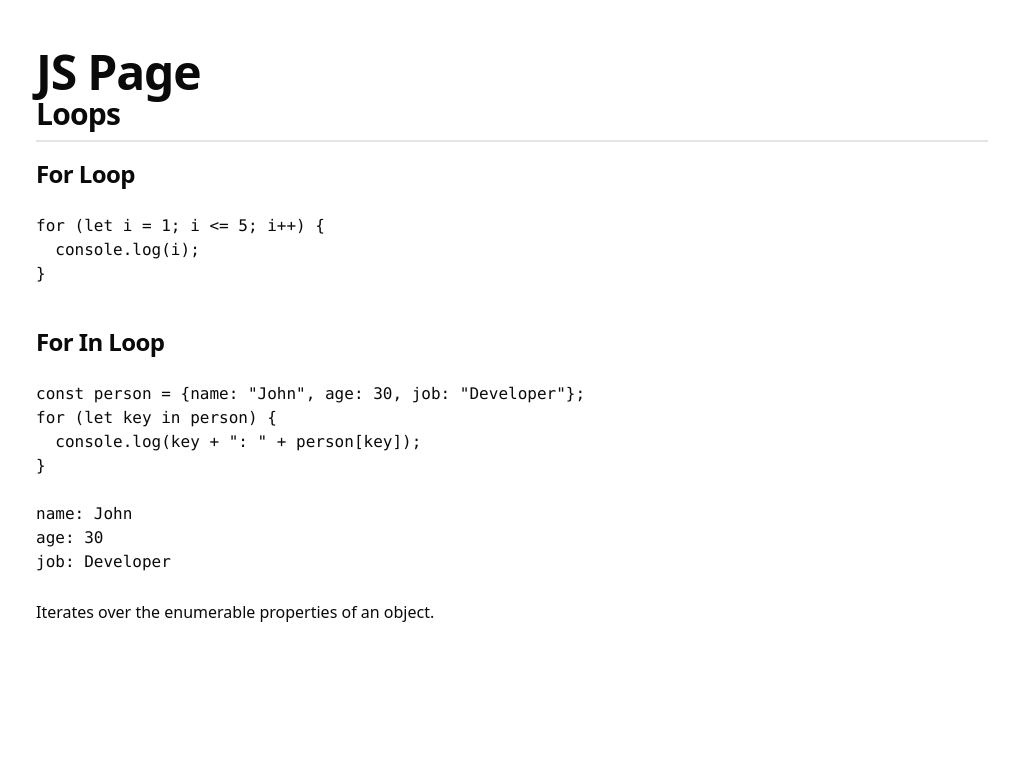
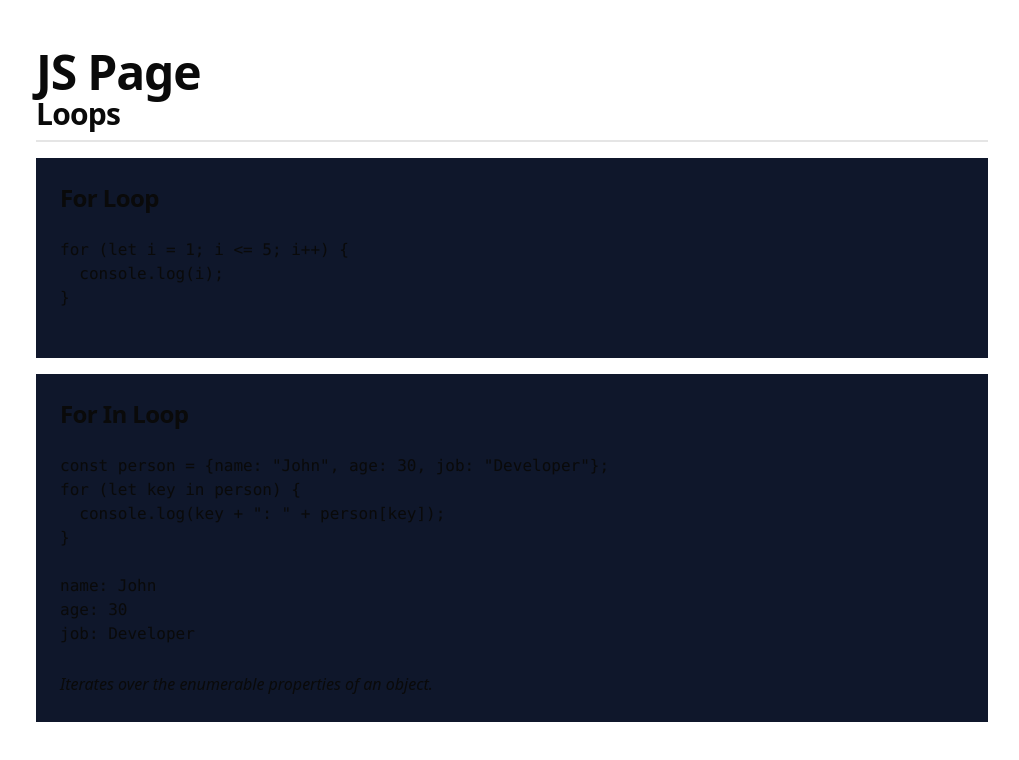
Before and after one commit to Dillonzellis/review-25, a Next.js app: page /js in a window 1280 px wide. Shown: the top 760 px of the page, without its empty margins (128-1147 px from the left). Built offline with nearby package versions, Linux system fonts and the light colour scheme.

Commit message:
style: ConceptBlock styling

```diff
--- a/src/components/ConceptBlock/ConceptBlock.tsx
+++ b/src/components/ConceptBlock/ConceptBlock.tsx
@@ -9,12 +9,12 @@ type ConceptBlockType = {
 
 export default function ConceptBlock({ title, code, desc }: ConceptBlockType) {
   return (
-    <div className="mb-4">
+    <div className="mb-4 bg-slate-900 p-6">
       <TypographyH3>{title}</TypographyH3>
       <code>
         <pre>{code}</pre>
       </code>
-      {desc && <TypographyP>{desc}</TypographyP>}
+      {desc && <TypographyP className="italic">{desc}</TypographyP>}
     </div>
   );
 }
```
